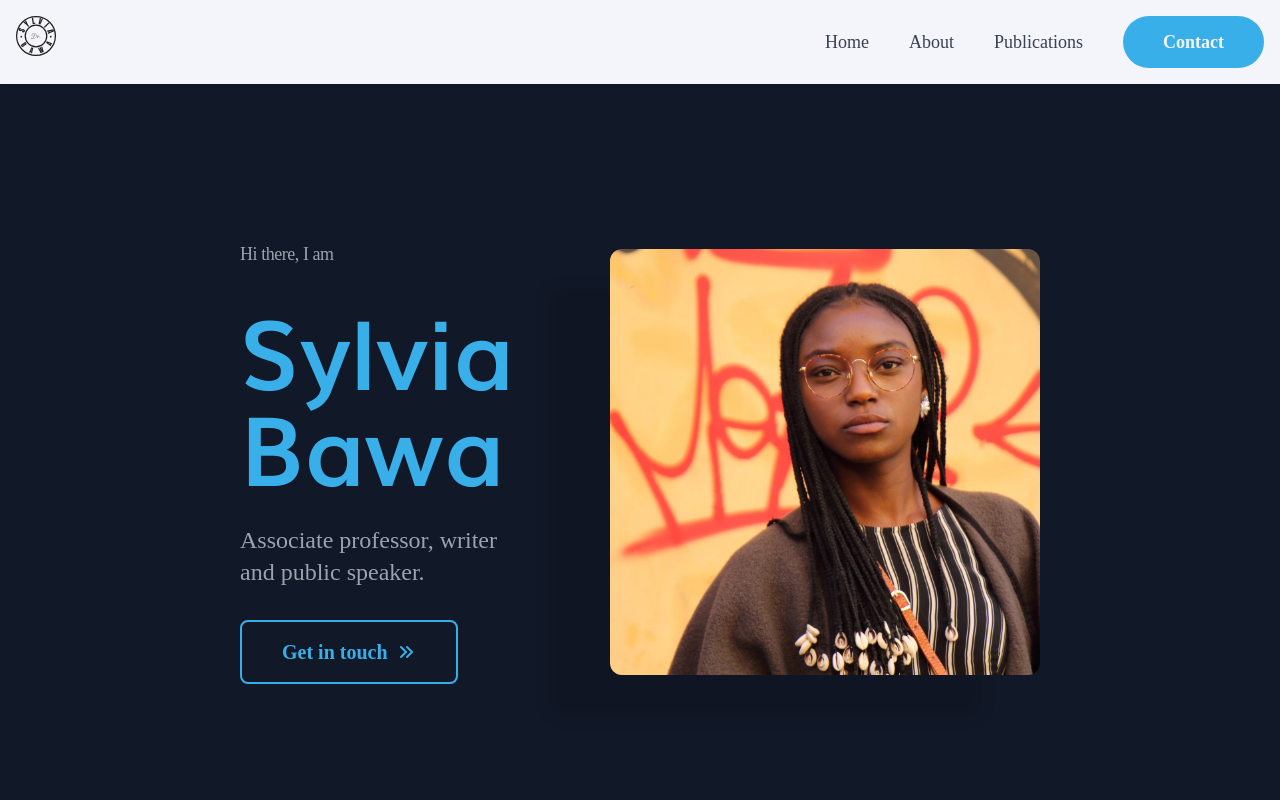
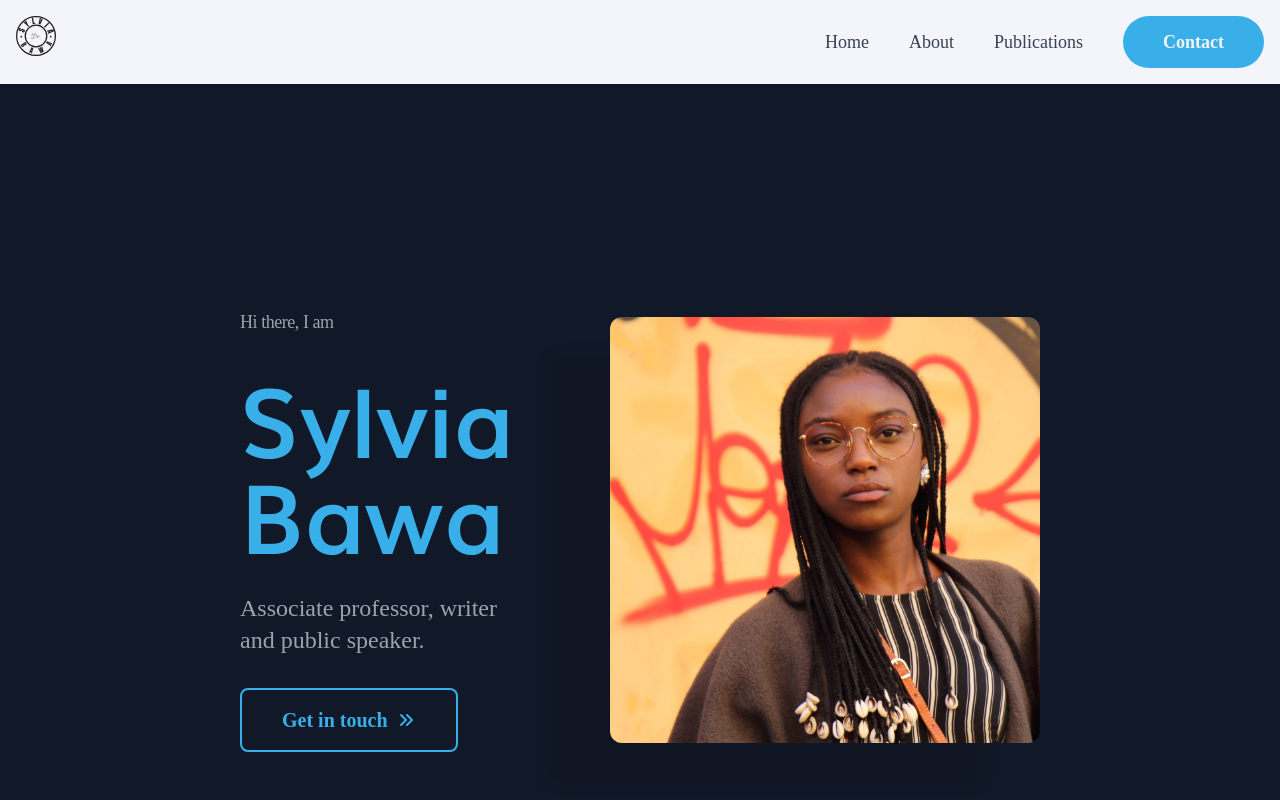
Before and after one commit to for3v3rsk/drsylviabawa, a React (Create React App) app: page / in a window 1280 px wide. Shown: the top 800 px of the page. Built offline with nearby package versions, Linux system fonts and the light colour scheme.

Commit message:
Link corrected

```diff
--- a/src/components/hero/Hero.js
+++ b/src/components/hero/Hero.js
@@ -61,7 +61,7 @@ const Hero = () => {
               src={Photo}
               loading="eager"
             />*/}
-            <span className="absolute bottom-0 left-0">
+            {/* <span className="absolute bottom-0 left-0">
               <svg viewBox="0 0 200 200" xmlns="http://www.w3.org/2000/svg">
                 <path
                   fill="#EC4899"
@@ -69,7 +69,7 @@ const Hero = () => {
                   transform="translate(100 100)"
                 />
               </svg>
-            </span>
+            </span> */}
           </div>
         </div>
       </div>
--- a/src/index.css
+++ b/src/index.css
@@ -255,9 +255,10 @@ a, button {
 }
 
 .headerBg {
+  margin-top:68px;
   @apply bg-gray-900;
   /* clip-path: polygon(0 0, 100% 0, 100% 90%, 0% 100%); */
-  @apply min-h-screen;
+  /* @apply min-h-screen; */
   /* background: linear-gradient(270deg, #5e69ee, #101a96, #000000); */
   /* background: linear-gradient(90deg, #4c4c4c, #35353c, #212129, rgba(33,33,41,1)) */
   /* box-shadow: 0 7.9px 1.9px rgba(0, 0, 0, 0.037),
```
